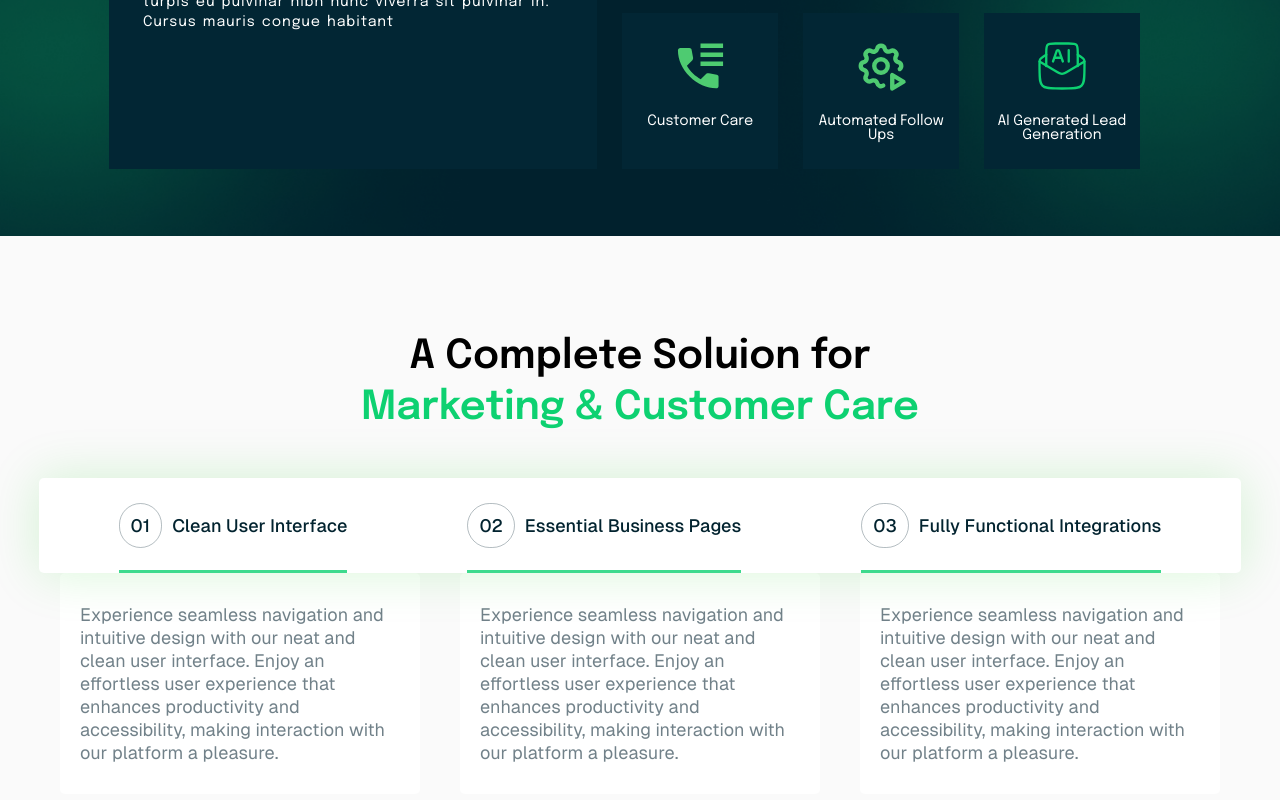
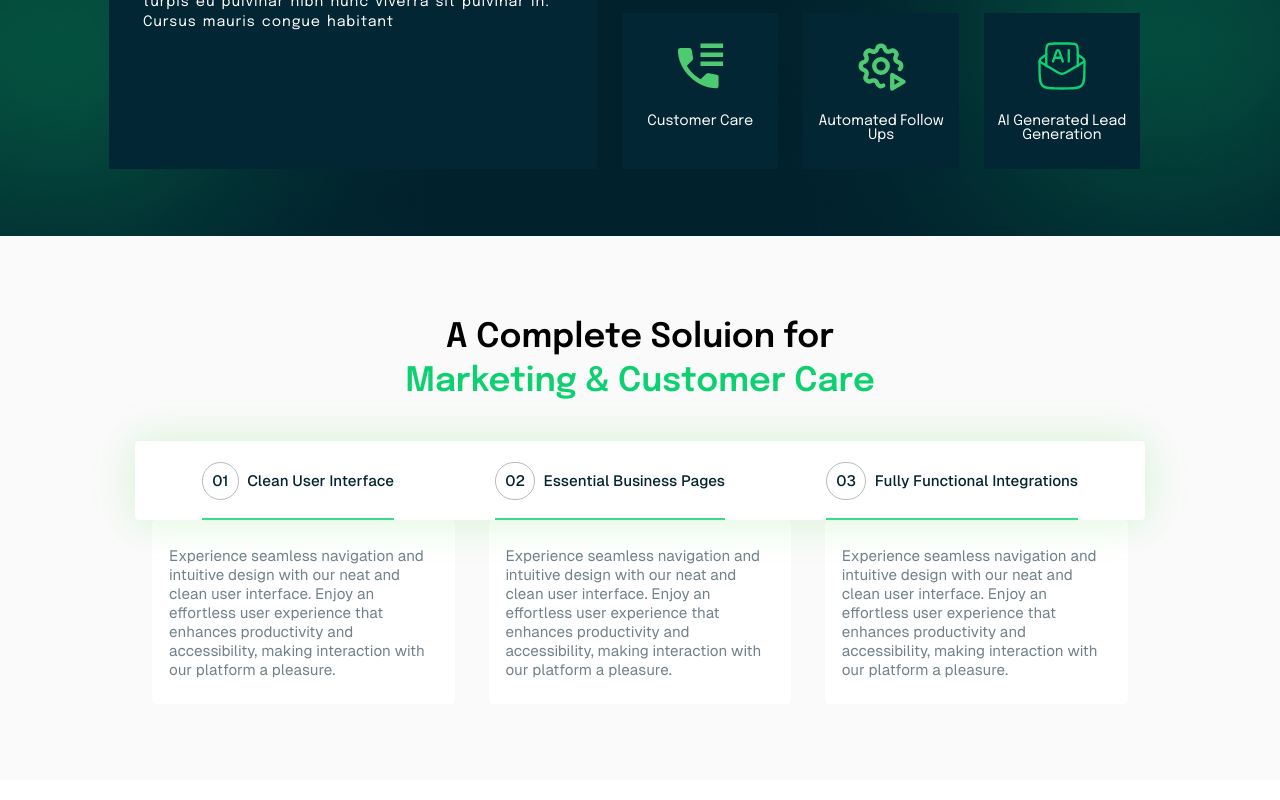
Before and after one commit to Aditya-0712/Reybot, a React (Create React App) app: page / in a window 1280 px wide. Shown: the part 1322-2122 px from the top of the page. Built offline with nearby package versions, Linux system fonts and the light colour scheme.

Commit message:
section 4 px to vw

```diff
--- a/src/Landing Page/components/section4/Section4.jsx
+++ b/src/Landing Page/components/section4/Section4.jsx
@@ -6,7 +6,7 @@ function Section4(){
     return (
         <div className="section4">
             <p className="heading">A Complete Soluion for</p>
-            <p className="heading" style={{color:"#0DD171", marginTop:"10px"}}>Marketing & Customer Care</p>
+            <p className="heading" style={{color:"#0DD171", marginTop:"0.657vw"}}>Marketing & Customer Care</p>
             <HeaderCard />
             <MainCard />
         </div>
--- a/src/Landing Page/components/section4/headercard.css
+++ b/src/Landing Page/components/section4/headercard.css
@@ -1,33 +1,33 @@
 .headercard{
     display: flex;
     background-color: white;
-    margin: 50px auto 0 auto;
+    margin: 3.29vw auto 0 auto;
     flex-wrap: wrap;
-    column-gap:120px;
-    padding: 25px 80px 0 80px;
-    border-radius: 5px;
-    box-shadow: 0px 0px 50px 2px #0DC70026;
+    column-gap:7.89vw;
+    padding: 1.64vw 5.26vw 0 5.26vw;
+    border-radius: 0.33vw;
+    box-shadow: 0 0 3.29vw 0.13vw #0DC70026;
     z-index: 1;
 }
 
 .headercard div{
     display: flex;
     margin:0;
-    padding-bottom: 22px;
-    border-bottom: 3px solid #3DDA8D;
+    padding-bottom: 1.45vw;
+    border-bottom: 0.2vw solid #3DDA8D;
 }
 
 .headercard div p:nth-child(1){
-    font:18px geist-med;
+    font:1.18vw geist-med;
     color:#02232F;
-    padding: 10px 11px;
+    padding: 0.66vw 0.72vw;
     border-radius: 50px;
-    border:1px solid #455a6466;
+    border:0.07vw solid #455a6466;
     margin:auto 0;
 }
 
 .headercard div p:nth-child(2){
-    font:18px geist-med;
+    font:1.18vw geist-med;
     color:#02232F;
-    margin:auto 0 auto 10px;
+    margin:auto 0 auto 0.66vw;
 }
--- a/src/Landing Page/components/section4/maincard.css
+++ b/src/Landing Page/components/section4/maincard.css
@@ -1,16 +1,16 @@
 .maincard{
     display:flex;
     flex-wrap: wrap;
-    column-gap: 40px;
-    margin:0 auto 90px auto;
+    column-gap: 2.63vw;
+    margin:0 auto 5.92vw auto;
 }
 
 .maincard p{
-    font:18px geist-reg;
+    font:1.18vw geist-reg;
     color:#455a64c2;
-    max-width: 320px;
+    max-width: 21.03vw;
     background-color: white;
-    padding: 30px 20px;
+    padding: 1.97vw 1.31vw;
     margin:0;
-    border-radius: 5px;
+    border-radius: 0.33vw;
 }
--- a/src/Landing Page/components/section4/section4.css
+++ b/src/Landing Page/components/section4/section4.css
@@ -7,7 +7,7 @@
 }
 
 .section4 .heading{
-    font: 40px epilogue-semibold;
+    font: 2.63vw epilogue-semibold;
     color:black;
-    margin:100px auto 0 auto;
+    margin:6.57vw auto 0 auto;
 }
```
